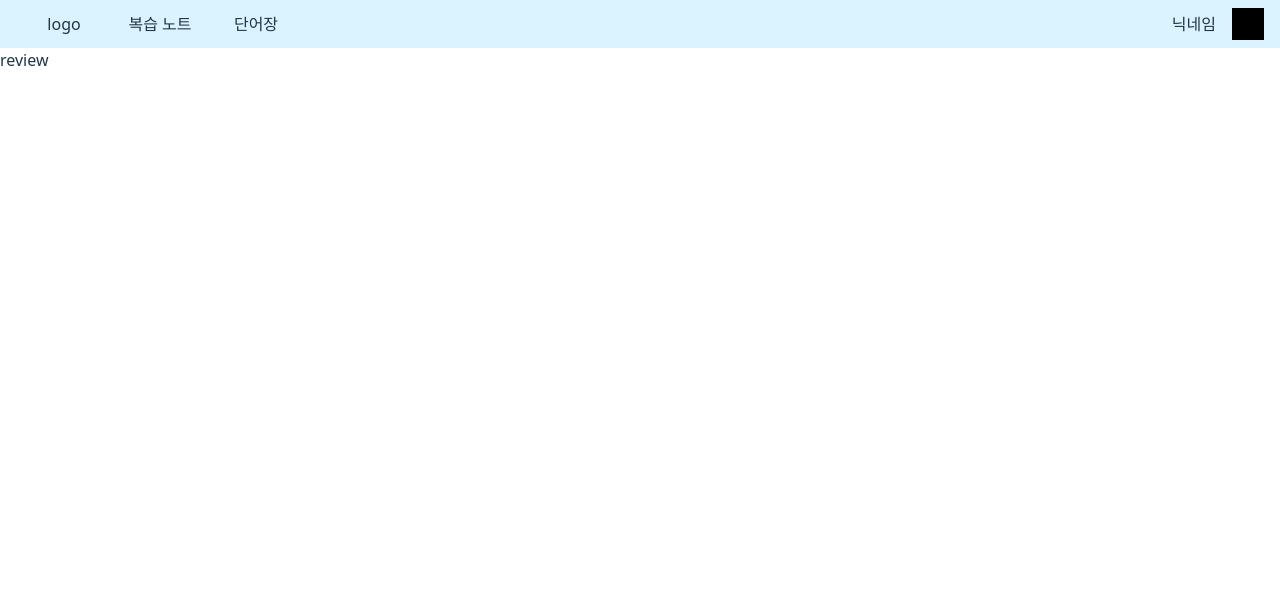
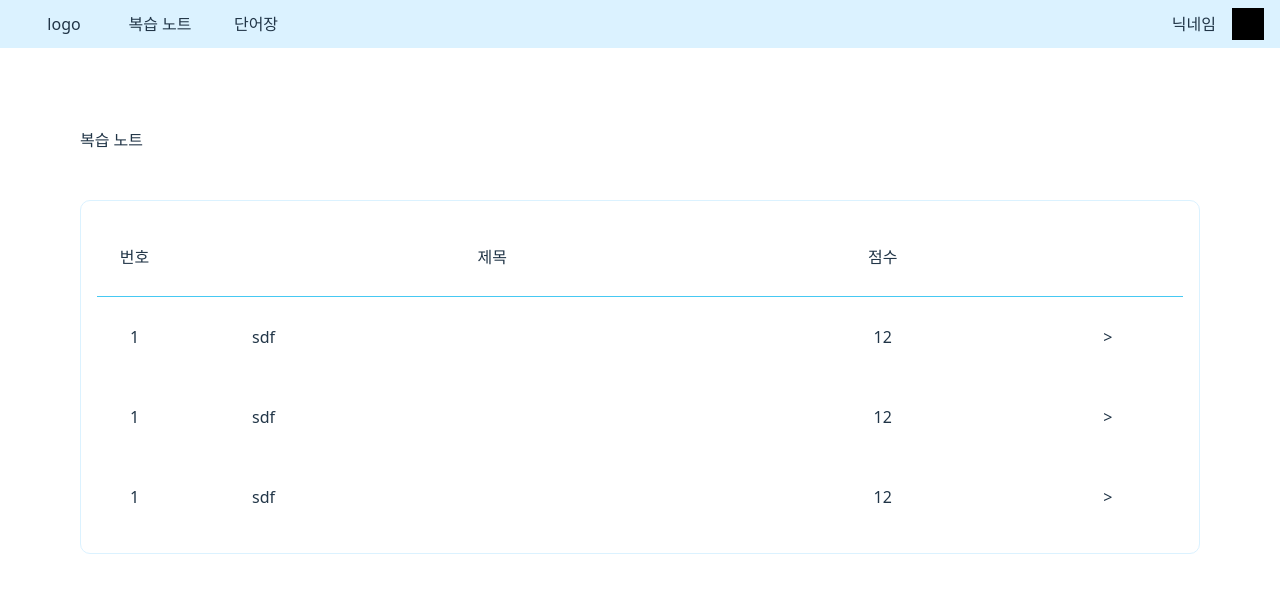
Before and after one commit to gdsc-ssu/liter-sea-client, a React (Vite) app: page /review in a window 1280 px wide. Shown: the top 592 px of the page. Built offline with nearby package versions, Linux system fonts and the light colour scheme.

Commit message:
feat: 복습 노트 페이지

```diff
--- a/src/Router.tsx
+++ b/src/Router.tsx
@@ -7,6 +7,7 @@ import ResultLoading from "./pages/ResultLoading/ResultLoading";
 import StageResult from "./pages/Stage/Result/StageResult";
 import TodaySummary from "./pages/TodaySummary/TodaySummary";
 import SummaryResult from "./pages/TodaySummary/SummaryResult";
+import ReviewNote from "./pages/ReviewNote/ReviewNote";
 
 function Router() {
   return (
@@ -16,7 +17,6 @@ function Router() {
         <Routes>
           <Route path="/" element={<div>main</div>} />
           <Route path="/signin" element={<div>signin</div>} />
-          <Route path="/review" element={<div>review</div>} />
           <Route path="/signout" element={<div>signout</div>} />
 
           {/** 단계별 확인 */}
@@ -27,7 +27,12 @@ function Router() {
           {/** 오늘의 요약 */}
           <Route path="/summary/1" element={<TodaySummary />} />
           <Route path="/summary/result" element={<SummaryResult />} />
+
+          {/* 복습 노트 */}
+          <Route path="/review" element={<ReviewNote />} />
+
           <Route path="/vocabulary" element={<div>vocabulary</div>} />
+
           <Route path="/loading" element={<ResultLoading />} />
         </Routes>
       </Layout>
--- /dev/null
+++ b/src/components/List/ReviewList.tsx
@@ -0,0 +1,51 @@
+import styled from "styled-components";
+import { COLORS } from "@/styles/colors";
+
+interface RLProps {
+  number: number;
+  title: string;
+  score: number;
+}
+
+const ReviewList = ({ number, title, score }: RLProps) => {
+  return (
+    <Container>
+      <NumberBox>{number}</NumberBox>
+      <TitleBox>{title}</TitleBox>
+      <ScoreBox>{score}</ScoreBox>
+      <ArrowBox>{">"}</ArrowBox>
+    </Container>
+  );
+};
+
+const Container = styled.div`
+  display: flex;
+  height: 5rem;
+  align-items: center;
+`;
+
+export const NumberBox = styled.div`
+  display: flex;
+  justify-content: center;
+  width: 5rem;
+`;
+
+export const TitleBox = styled.div`
+  display: flex;
+  width: 32rem;
+  margin-left: 5rem;
+`;
+
+export const ScoreBox = styled.div`
+  display: flex;
+  justify-content: center;
+  width: 20rem;
+`;
+
+export const ArrowBox = styled.div`
+  display: flex;
+  justify-content: center;
+  width: 10rem;
+`;
+
+export default ReviewList;
--- a/src/pages/ReviewNote/ReviewNote.tsx
+++ b/src/pages/ReviewNote/ReviewNote.tsx
@@ -0,0 +1,51 @@
+import styled from "styled-components";
+import ReviewList, * as RLstyled from "@/components/List/ReviewList";
+import { COLORS } from "@/styles/colors";
+
+const ReviewNote = () => {
+  return (
+    <Container>
+      <TitleBox>복습 노트</TitleBox>
+      <DateBox></DateBox>
+      <ListBox>
+        <ListTitle>
+          <RLstyled.NumberBox>번호</RLstyled.NumberBox>
+          <RLstyled.TitleBox style={{ justifyContent: "center" }}>
+            제목
+          </RLstyled.TitleBox>
+          <RLstyled.ScoreBox>점수</RLstyled.ScoreBox>
+          <RLstyled.ArrowBox />
+        </ListTitle>
+        <ReviewList number={1} title="sdf" score={12} />
+        <ReviewList number={1} title="sdf" score={12} />
+        <ReviewList number={1} title="sdf" score={12} />
+      </ListBox>
+    </Container>
+  );
+};
+
+const Container = styled.div`
+  padding: 5rem;
+`;
+
+const TitleBox = styled.div``;
+
+const DateBox = styled.div`
+  margin-top: 3rem;
+`;
+
+const ListBox = styled.div`
+  margin-top: 3rem;
+  border: 1px solid ${COLORS.primary};
+  border-radius: 10px;
+  padding: 1rem;
+`;
+
+const ListTitle = styled.div`
+  display: flex;
+  height: 5rem;
+  align-items: center;
+  border-bottom: 1px solid ${COLORS.blue};
+`;
+
+export default ReviewNote;
```
